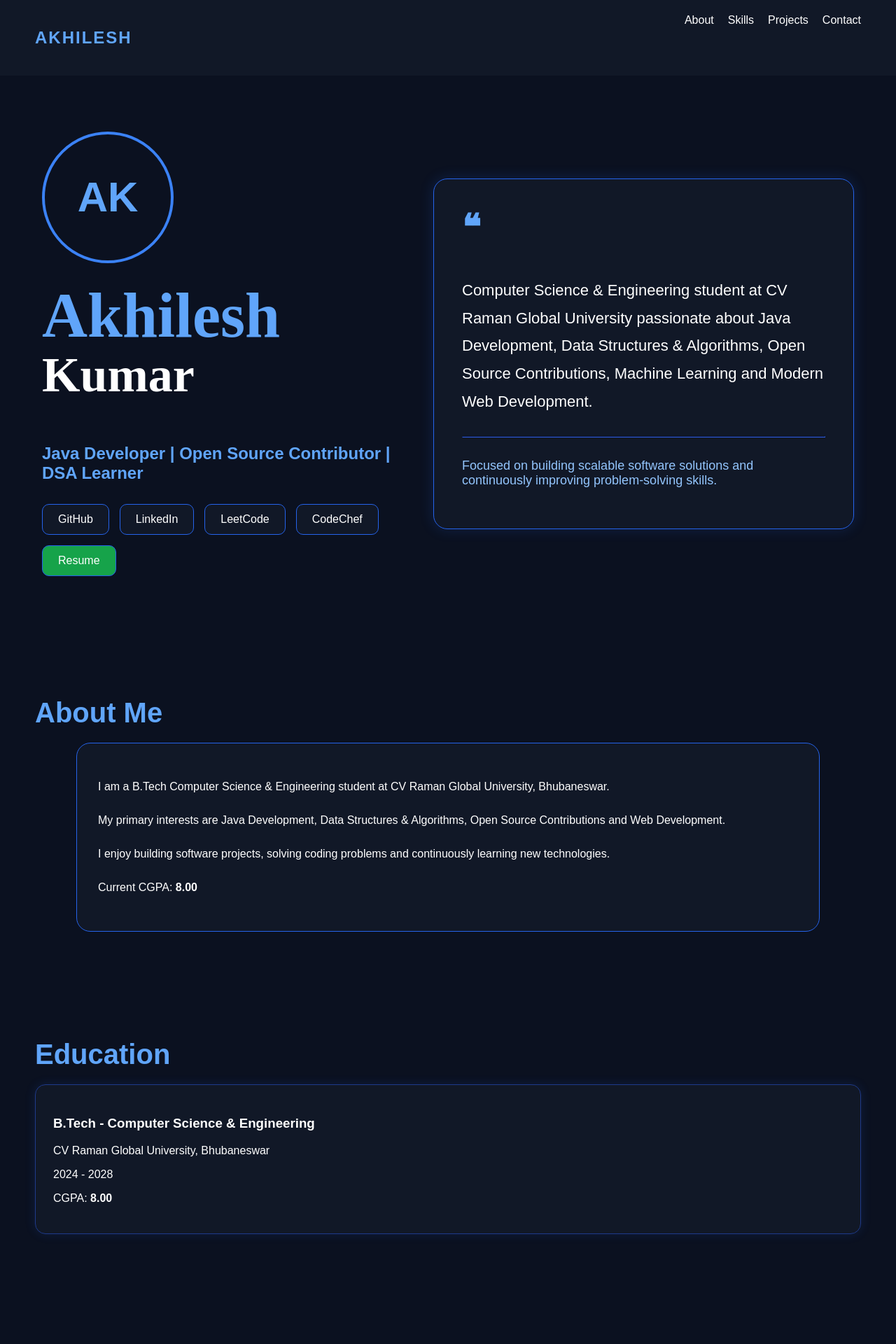
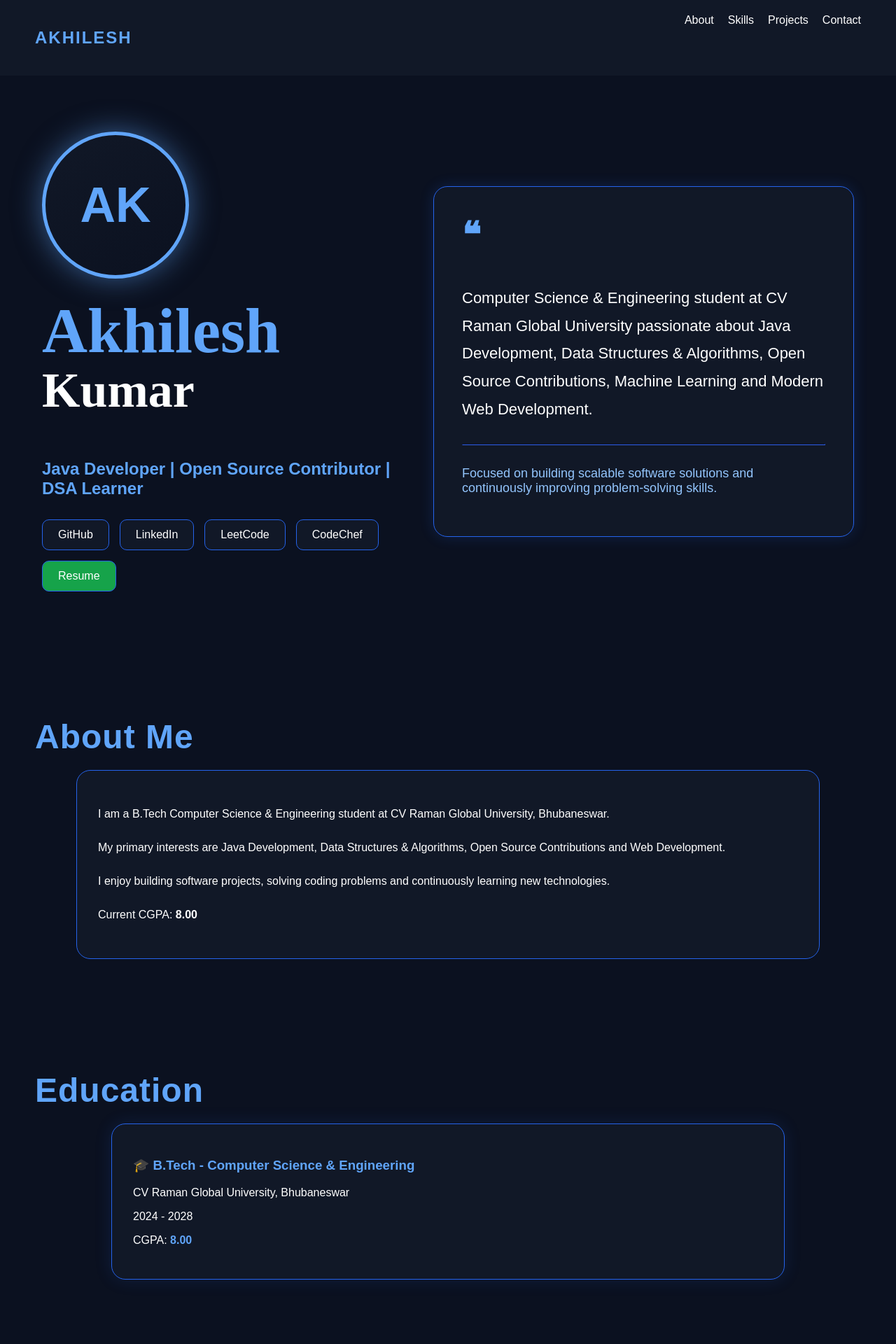
Before and after one commit to AKHILESH-create/portfolio-akhilesh, a React app: page / in a window 1280 px wide. Shown: the top 1920 px of the page at 70% size. Built offline with nearby package versions, Linux system fonts and the light colour scheme; the HTML template or start-up script is replaced by a standard one.

Commit message:
Final portfolio update

```diff
--- a/src/App.jsx
+++ b/src/App.jsx
@@ -53,17 +53,20 @@ function App() {
 
           <div
             style={{
-              width: "180px",
-              height: "180px",
+              width: "200px",
+              height: "200px",
               borderRadius: "50%",
-              border: "4px solid #3B82F6",
+              border: "5px solid #60A5FA",
               display: "flex",
               alignItems: "center",
               justifyContent: "center",
-              fontSize: "60px",
+              fontSize: "70px",
               fontWeight: "bold",
               color: "#60A5FA",
               marginBottom: "30px",
+              boxShadow: "0 0 40px rgba(96,165,250,0.5)",
+              background:
+                "linear-gradient(145deg,#111827,#0B1120)",
             }}
           >
             AK
@@ -251,15 +254,25 @@ function App() {
       <section style={sectionStyle}>
         <h2 style={headingStyle}>Education</h2>
 
-        <div style={cardStyle}>
-          <h3>B.Tech - Computer Science & Engineering</h3>
+        <div
+          style={{
+            ...cardStyle,
+            maxWidth: "900px",
+            margin: "auto",
+          }}
+        >
+          <h3 style={{ color: "#60A5FA" }}>
+            🎓 B.Tech - Computer Science & Engineering
+          </h3>
 
           <p>CV Raman Global University, Bhubaneswar</p>
 
           <p>2024 - 2028</p>
 
           <p>
-            CGPA: <strong>8.00</strong>
+            CGPA: <strong style={{ color: "#60A5FA" }}>
+              8.00
+            </strong>
           </p>
         </div>
       </section>
@@ -405,7 +418,7 @@ function App() {
           }}
         >
           <div style={cardStyle}>
-            <h3>GitHub</h3>
+            <h3>🐙 GitHub</h3>
             <p>Open Source Contributions & Projects</p>
 
             <a
@@ -414,12 +427,12 @@ function App() {
               rel="noreferrer"
               style={{ color: "#60A5FA" }}
             >
-              View Profile →
+              View Profile
             </a>
           </div>
 
           <div style={cardStyle}>
-            <h3>LeetCode</h3>
+            <h3>💻 LeetCode</h3>
             <p>DSA & Problem Solving</p>
 
             <a
@@ -428,12 +441,12 @@ function App() {
               rel="noreferrer"
               style={{ color: "#60A5FA" }}
             >
-              View Profile →
+              View Profile
             </a>
           </div>
 
           <div style={cardStyle}>
-            <h3>CodeChef</h3>
+            <h3>🍽️ CodeChef</h3>
             <p>Competitive Programming</p>
 
             <a
@@ -442,7 +455,7 @@ function App() {
               rel="noreferrer"
               style={{ color: "#60A5FA" }}
             >
-              View Profile →
+              View Profile
             </a>
           </div>
         </div>
@@ -579,17 +592,17 @@ const sectionStyle = {
 
 const cardStyle = {
   backgroundColor: "#111827",
-  padding: "25px",
-  margin: "20px 0",
-  borderRadius: "15px",
-  border: "1px solid #1E3A8A",
-  boxShadow: "0px 0px 15px rgba(37,99,235,0.15)",
-  minWidth: "250px",
-  flex: "1",
+  padding: "30px",
+  borderRadius: "20px",
+  border: "1px solid #2563EB",
+  boxShadow: "0 0 25px rgba(37,99,235,0.15)",
+  transition: "0.3s",
 };
 
 const headingStyle = {
-  fontSize: "40px",
+  fontSize: "48px",
+  fontWeight: "700",
+  letterSpacing: "1px",
   color: "#60A5FA",
   marginBottom: "20px",
 };
```
